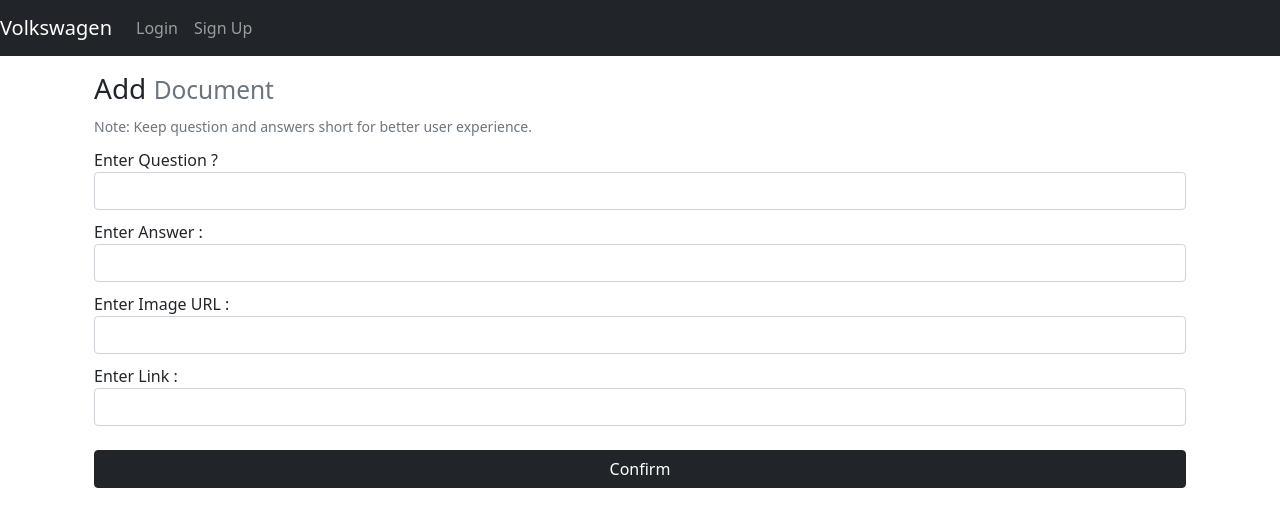
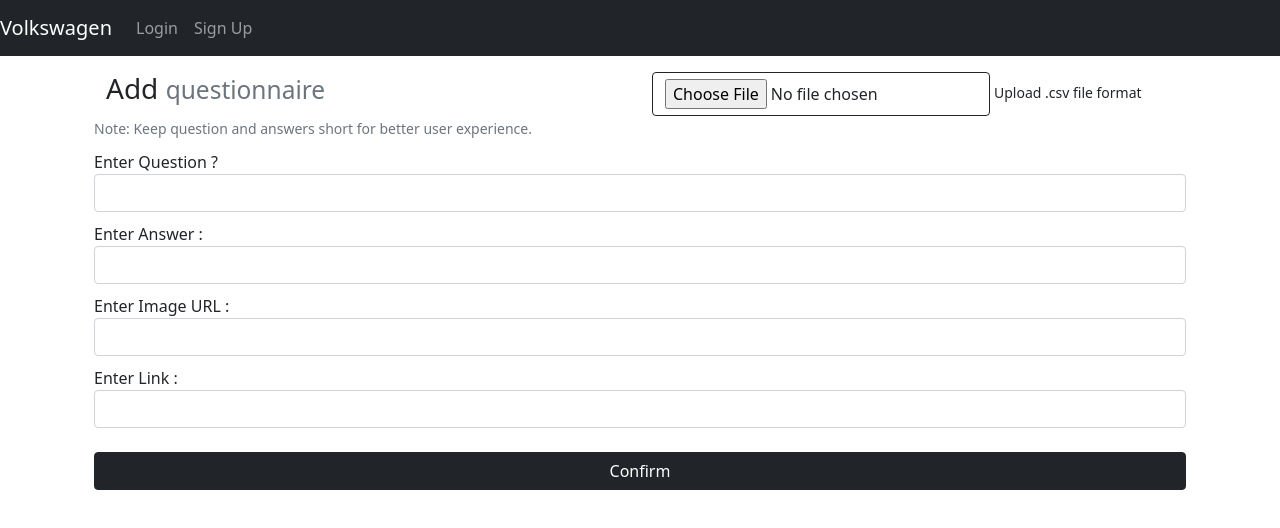
Before and after one commit to Dipeshlohani/vwnepal-ui, a React (Create React App) app: page /document/new in a window 1280 px wide. Shown: the top 528 px of the page. Built offline with nearby package versions, Linux system fonts and the light colour scheme.

Commit message:
vw final ui push

```diff
--- a/src/App.js
+++ b/src/App.js
@@ -31,7 +31,6 @@ const App = () => {
   }, [dispatch]);
 
   useEffect(() => {
-    console.log(currentUser)
     if (currentUser) {
       setShowModeratorBoard(currentUser.roles.includes("ROLE_MODERATOR"));
       setShowAdminBoard(currentUser.roles.includes("ROLE_ADMIN"));
--- a/src/components/AddDocument.js
+++ b/src/components/AddDocument.js
@@ -8,6 +8,7 @@ import EventBus from "../common/EventBus";
 
 const AddDocument = (props) => {
     const [content, setContent] = useState({ question: "", answer: "", img_url: "", link: "" });
+    const [message, setMessage] = useState("");
     const [disabledStatus, setDisabledStatus] = useState({ img_url: false, link: false });
     const [loading, setLoading] = useState(false);
 
@@ -18,13 +19,31 @@ const AddDocument = (props) => {
     // });
     const handleChange = e => {
         const { name, value } = e.target;
-        console.log(name, value)
         if (name === 'img_url') setDisabledStatus({ link: true })
         if (name === 'link') setDisabledStatus({ img_url: true })
         setContent(prevState => ({
             ...prevState,
             [name]: value
         }));
+    }
+
+    let uploadDocument = async (event) => {
+        setLoading(true);
+        const file = event.target.files[0];
+        if (event.target.files[0]) {
+            let formData = new FormData();
+            formData.append('file', file);
+            let doc = await UserService.uploadDocument(formData);
+            if (doc) {
+                // console.log([...content, ...doc?.data?.document], content, '=============doc here -------------------------')
+                setLoading(false);
+                setMessage("Successfullly Uploaded.");
+                // window.location.reload();
+                navigate("/home")
+            }
+            setMessage("Error Uploading document.")
+            // setContent([...content, ...doc?.data?.document]);
+        }
     }
 
     const handleAdd = () => {
@@ -51,13 +70,24 @@ const AddDocument = (props) => {
     }
     return (
         <div className="container">
-            <header className="jumbotron">
-                <h3>
-                    Add&nbsp;
-                    <small className="text-muted">Document</small>
-                </h3>
-
-            </header>
+            {message && (
+                <div className="form-group">
+                    <div className="alert alert-danger" role="alert">
+                        {message}
+                    </div>
+                </div>
+            )}
+            <div className="container">
+                <div className="row">
+                    <div className="col-sm">
+                        <h3 className="">Add&nbsp;<small className="text-muted">questionnaire</small></h3>
+                    </div>
+                    <div className="col-sm">
+                        <input size="sm" type="file" className="btn btn-outline-dark  me-1 px-8" onChange={uploadDocument} name="file" />
+                        <small className="text-sm">Upload .csv file format</small>
+                    </div>
+                </div>
+            </div>
             <small className="text-muted">Note: Keep question and answers short for better user experience.</small>
             <Formik
                 initialValues={content}
--- a/src/components/EditDocument.js
+++ b/src/components/EditDocument.js
@@ -19,7 +19,6 @@ const EditDocument = (props) => {
     useEffect(() => {
         UserService.getDocument(id).then(
             (response) => {
-                console.log(response.data, '=============')
                 setContent(response.data);
             },
             (error) => {
@@ -46,10 +45,8 @@ const EditDocument = (props) => {
         setContent({ ...content, answer: e.target.value })
     }
     const handleEdit = () => {
-        console.log("==========")
         UserService.editDocument(id, content).then(
             (response) => {
-                console.log(response.data, '=============')
                 setContent(response.data);
                 navigate("/")
             },
--- a/src/components/Home.js
+++ b/src/components/Home.js
@@ -1,9 +1,10 @@
 import { useState, useEffect, useMemo } from "react";
 import { useNavigate } from "react-router-dom";
-import { BsPencilSquare, BsXSquare, BsArrowRepeat, BsPlus } from "react-icons/bs";
+import { BsPencilSquare, BsXSquare, BsArrowRepeat, BsPlusLg } from "react-icons/bs";
+import { useSelector } from "react-redux";
+import { Navigate } from "react-router-dom";
 
 import EventBus from "../common/EventBus";
-
 
 import Table from "./Table";
 import UserService from "../services/user.service";
@@ -13,12 +14,13 @@ const Home = (props) => {
     const [loading, setLoading] = useState(false)
     const [message, setMessage] = useState("");
 
+    const { isLoggedIn } = useSelector((state) => state.auth);
+
     let navigate = useNavigate();
 
     useEffect(() => {
         UserService.getDocuments().then(
             (response) => {
-                console.log(response.data);
                 setContent(response.data);
             },
             (error) => {
@@ -39,35 +41,30 @@ const Home = (props) => {
         () => [
             {
                 Header: "Question",
-                columns: [
-                    {
                 accessor: "question"
-                    },
-                ]
             },
             {
                 Header: "Answers",
-                columns: [
-                    {
-                        accessor: "answer"
-                    }]
+                accessor: "answer",
+                maxWidth: 250,
+                minWidth: 200,
+                width: 200,
             },
             {
                 Header: "Actions",
-                columns: [
-                    {
                 Cell: row => (
-                            <div className="btn-group">
+                    <div className="btnGroup">
                         <button type="button" className="btn " onClick={e => handleEdit(row.row.original)}><BsPencilSquare /></button>
                         <button type="button" className="btn " onClick={e => handleDelete(row.row.original)}><BsXSquare /></button>
                     </div>
                 ),
-                        id: "_id"
-                    },
-                ]
+                maxWidth: 80,
+                minWidth: 40,
+                width: 40,
+                // id: "_id"
             }
         ]
-    )
+       , )
 
     let handleEdit = (row) => {
         let path = `/document/${row?._id}`;
@@ -86,21 +83,21 @@ const Home = (props) => {
         navigate("/document/new");
     }
 
-    let uploadDocument = async (event) => {
-        setLoading(true);
-        const file = event.target.files[0];
-        if (event.target.files[0]) {
-            let formData = new FormData();
-            formData.append('file', file);
-            let doc = await UserService.uploadDocument(formData);
+    // let uploadDocument = async (event) => {
+    //     setLoading(true);
+    //     const file = event.target.files[0];
+    //     if (event.target.files[0]) {
+    //         let formData = new FormData();
+    //         formData.append('file', file);
+    //         let doc = await UserService.uploadDocument(formData);
 
-            // console.log([...content, ...doc?.data?.document], content, '=============doc here -------------------------')
-            setLoading(false);
-            setMessage("Successfullly Uploaded.");
-            window.location.reload();
-            setContent([...content, ...doc?.data?.document]);
-        }
-    }
+    //         // console.log([...content, ...doc?.data?.document], content, '=============doc here -------------------------')
+    //         setLoading(false);
+    //         setMessage("Successfullly Uploaded.");
+    //         window.location.reload();
+    //         setContent([...content, ...doc?.data?.document]);
+    //     }
+    // }
 
     let syncToDialogflow = () => {
         setLoading(true);
@@ -128,6 +125,10 @@ const Home = (props) => {
         );
     }
 
+    if (!isLoggedIn) {
+        return <Navigate to="/login" />;
+    }
+
     return (
         <div className="container">
             {message && (
@@ -141,10 +142,8 @@ const Home = (props) => {
                 {loading ? (
                     <span className="spinner-border spinner-border-sm"></span>
                 ) : <div>
-                    <button className="btn btn-outline-dark  me-1" onClick={addDocument}>Add Document <BsPlus /></button>
-                    <input size="sm" type="file" className="btn btn-outline-dark  me-1" onChange={uploadDocument} name="file" />
-                    <button className="btn btn-dark float-end  mr-1" onClick={syncToDialogflow}>Sync <BsArrowRepeat /></button>
-                    {/* Upload Document <BsPlus /></input> */}
+                    <button className="btn btn-outline-dark  me-1" onClick={addDocument} name="Add questionnaire"><BsPlusLg /></button>
+                    <button className="btn btn-outline-dark float-end  mr-1" onClick={syncToDialogflow}>Sync <BsArrowRepeat /></button>
                     <br />
                     <br />
                     <Table basic='very' data={content} columns={columns} />
--- a/src/components/ListUser.js
+++ b/src/components/ListUser.js
@@ -1,5 +1,4 @@
 import React, { useState, useMemo, useEffect } from "react";
-import { BsPencilSquare, BsXSquare, BsArrowRepeat, BsPlus } from "react-icons/bs";
 
 import Table from "./Table";
 import UserService from "../services/user.service";
@@ -23,36 +22,19 @@ const ListUser = () => {
         );
     }, []);
 
-    let handleEdit = () => {
-
-    }
-
-    let handleDelete = () => {
-
-    }
     const columns = useMemo(
         () => [
             {
                 Header: "Username",
-                columns: [
-                    {
-                        accessor: "username"
-                    },
-                ]
+                accessor: "username"
             },
             {
                 Header: "Email",
-                columns: [
-                    {
-                        accessor: "email"
-                    }]
+                accessor: "email"
             },
             {
                 Header: "Id",
-                columns: [
-                    {
-                        accessor: "_id"
-                    }]
+                accessor: "_id"
             },
         ]
     )
--- a/src/components/Table.js
+++ b/src/components/Table.js
@@ -18,7 +18,10 @@ export default function Table({ columns, data }) {
       - react-table doesn't have UI, it's headless. We just need to put the react-table props from the Hooks, and it will do its magic automatically
     */
     return (
-        <table style={{ "borderWidth": "1px", 'borderColor': "#aaaaaa", 'borderStyle': 'solid' }} {...getTableProps()}>
+        <table style={{
+            "borderWidth": "1px", 'borderColor': "#aaaaaa", 'borderStyle': 'solid', "width": "100%", "tableLayout": "fixed",
+            "overflowWrap": "break-word"
+        }} {...getTableProps()}>
             <thead style={{
                 borderBottom: 'solid black',
                 color: 'black',
@@ -26,8 +29,9 @@ export default function Table({ columns, data }) {
                 {headerGroups.map(headerGroup => (
                     <tr {...headerGroup.getHeaderGroupProps()}>
                         {headerGroup.headers.map(column => (
-                            <th style={{
-                            }} {...column.getHeaderProps()}>{column.render("Header")}</th>
+                            <th style={{}} {...column.getHeaderProps({
+                                style: { minWidth: column.minWidth, width: column.width, padding: '10px' }
+                            })}>{column.render("Header")}</th>
                         ))}
                     </tr>
                 ))}
@@ -39,7 +43,8 @@ export default function Table({ columns, data }) {
                         <tr {...row.getRowProps()}>
                             {row.cells.map(cell => {
                                 return <td {...cell.getCellProps()} style={{
-                                    padding: '10px',
+                                    padding: '5px',
+
                                     border: 'solid 1px gray',
                                 }}>{cell.render("Cell")}</td>;
                             })}
```
Lines whose indentation alone changed are shown as unchanged.
